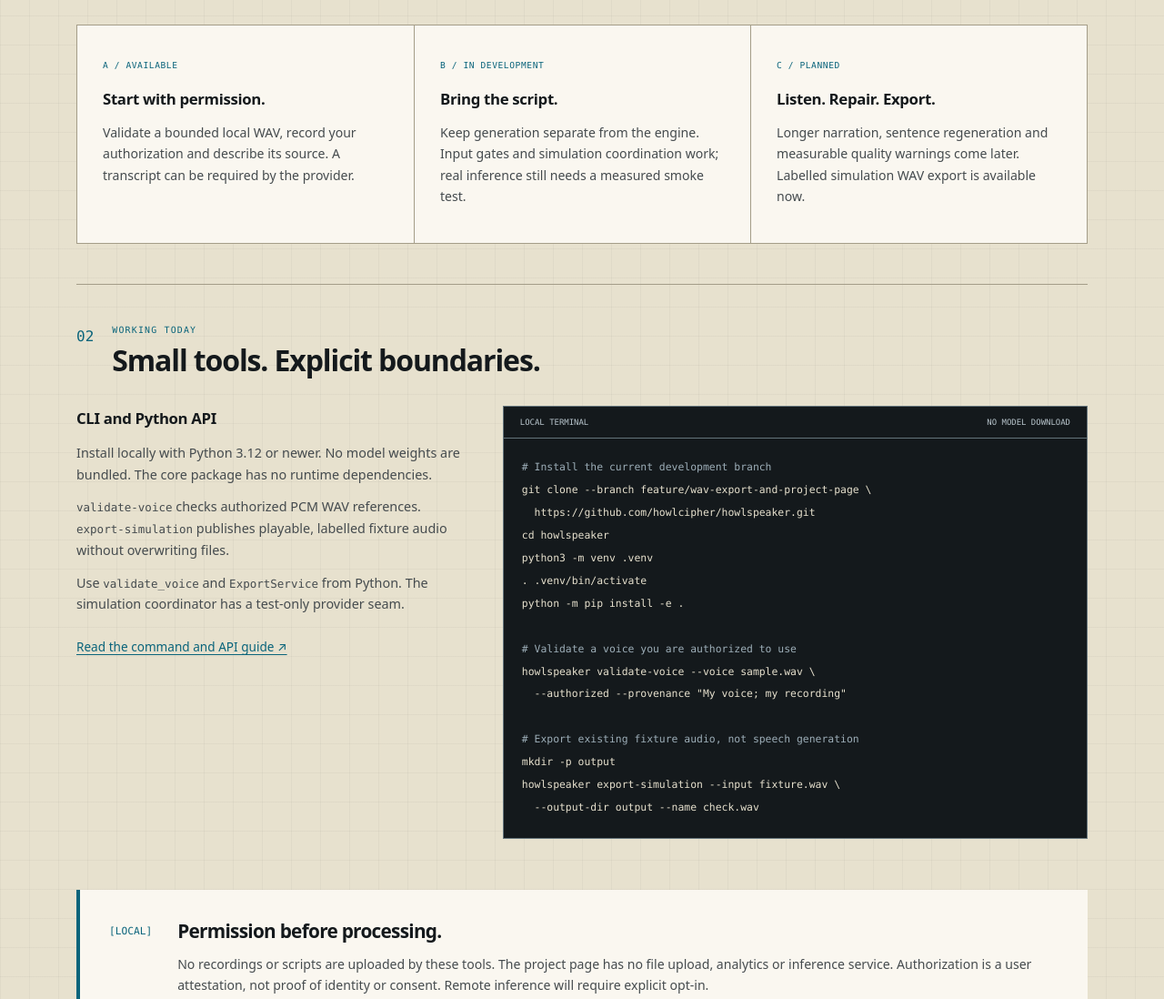
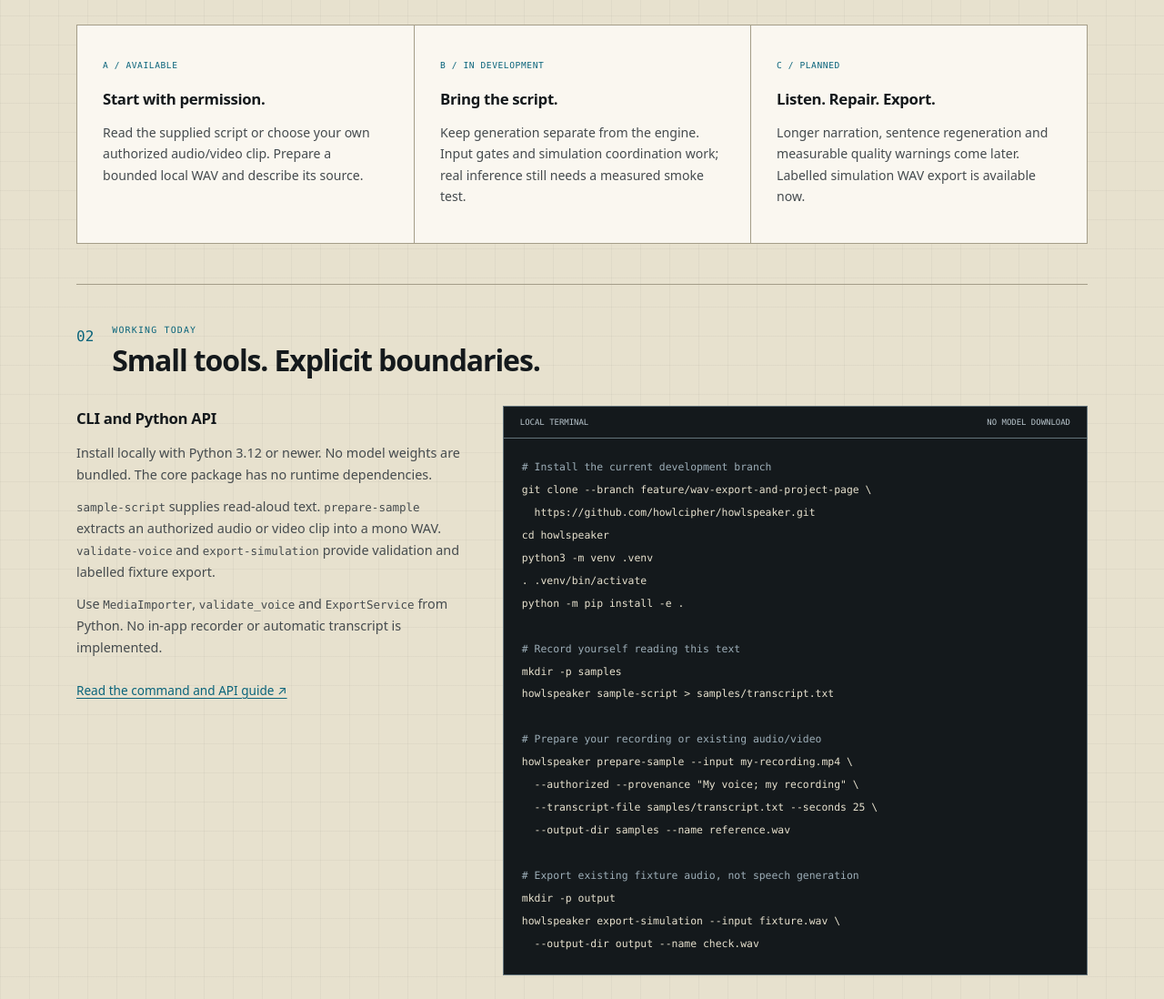
Before and after one commit to howlcipher/howlspeaker, a plain HTML site: page site/index.html in a window 1280 px wide. Shown: the part 943-2041 px from the top of the page at 91% size. Drawn offline with Linux system fonts and the light colour scheme.

Commit message:
docs: add recording and media preparation to project page

```diff
--- a/site/index.html
+++ b/site/index.html
@@ -51,7 +51,7 @@
           <h1 id="hero-title">Give your words<br>a voice.<br><em>Keep control.</em></h1>
           <p class="lead">A narration workbench built toward one job: turn your script and an authorized voice sample into a polished recording you can inspect, repair and reproduce.</p>
           <div class="actions"><a class="button primary" href="#tools">Try the local tools <span aria-hidden="true">↓</span></a><a class="button" href="https://github.com/howlcipher/howlspeaker">View on GitHub ↗</a></div>
-          <p class="fine">Available now: reference validation and labelled WAV export.<br>Voice synthesis, selective repair and quality reports are planned.</p>
+          <p class="fine">Available now: audio/video sample preparation and labelled WAV export.<br>Voice synthesis, selective repair and quality reports are planned.</p>
         </div>
         <figure class="signal-panel">
           <div class="panel-label"><span>01 / VOICE SIGNAL</span><span class="chip">DESIGN TARGET</span></div>
@@ -74,7 +74,7 @@
       <section id="workflow" class="section" aria-labelledby="workflow-title">
         <div class="section-heading"><span class="index">01</span><div><p class="eyebrow">THE PRODUCTION PATH</p><h2 id="workflow-title">From reference to recording.</h2></div></div>
         <div class="workflow-grid">
-          <article><span class="step">A / AVAILABLE</span><h3>Start with permission.</h3><p>Validate a bounded local WAV, record your authorization and describe its source. A transcript can be required by the provider.</p></article>
+          <article><span class="step">A / AVAILABLE</span><h3>Start with permission.</h3><p>Read the supplied script or choose your own authorized audio/video clip. Prepare a bounded local WAV and describe its source.</p></article>
           <article><span class="step">B / IN DEVELOPMENT</span><h3>Bring the script.</h3><p>Keep generation separate from the engine. Input gates and simulation coordination work; real inference still needs a measured smoke test.</p></article>
           <article><span class="step">C / PLANNED</span><h3>Listen. Repair. Export.</h3><p>Longer narration, sentence regeneration and measurable quality warnings come later. Labelled simulation WAV export is available now.</p></article>
         </div>
@@ -86,8 +86,8 @@
           <div>
             <h3>CLI and Python API</h3>
             <p>Install locally with Python 3.12 or newer. No model weights are bundled. The core package has no runtime dependencies.</p>
-            <p><code>validate-voice</code> checks authorized PCM WAV references. <code>export-simulation</code> publishes playable, labelled fixture audio without overwriting files.</p>
-            <p>Use <code>validate_voice</code> and <code>ExportService</code> from Python. The simulation coordinator has a test-only provider seam.</p>
+            <p><code>sample-script</code> supplies read-aloud text. <code>prepare-sample</code> extracts an authorized audio or video clip into a mono WAV. <code>validate-voice</code> and <code>export-simulation</code> provide validation and labelled fixture export.</p>
+            <p>Use <code>MediaImporter</code>, <code>validate_voice</code> and <code>ExportService</code> from Python. No in-app recorder or automatic transcript is implemented.</p>
             <a class="text-link" href="https://github.com/howlcipher/howlspeaker/blob/feature/wav-export-and-project-page/docs/CLI.md">Read the command and API guide ↗</a>
           </div>
           <div class="terminal">
@@ -100,9 +100,15 @@ python3 -m venv .venv
 . .venv/bin/activate
 python -m pip install -e .
 
-<span class="comment"># Validate a voice you are authorized to use</span>
-howlspeaker validate-voice --voice sample.wav \
-  --authorized --provenance "My voice; my recording"
+<span class="comment"># Record yourself reading this text</span>
+mkdir -p samples
+howlspeaker sample-script &gt; samples/transcript.txt
+
+<span class="comment"># Prepare your recording or existing audio/video</span>
+howlspeaker prepare-sample --input my-recording.mp4 \
+  --authorized --provenance "My voice; my recording" \
+  --transcript-file samples/transcript.txt --seconds 25 \
+  --output-dir samples --name reference.wav
 
 <span class="comment"># Export existing fixture audio, not speech generation</span>
 mkdir -p output
@@ -121,7 +127,7 @@ howlspeaker export-simulation --input fixture.wav \
         <div class="section-heading"><span class="index">03</span><div><p class="eyebrow">EVIDENCE BEFORE FEATURES</p><h2 id="roadmap-title">A gated path to narration.</h2></div></div>
         <ol class="roadmap">
           <li><span class="milestone">M0</span><div><h3>Feasibility &amp; foundation</h3><p>Package, baseline tests, engine comparison and verified resource-limit probes.</p></div><span class="state">COMPLETE</span></li>
-          <li class="current"><span class="milestone">M1</span><div><h3>Minimum viable voice generation</h3><p>Validation, simulation coordination and export work. Real speech remains blocked pending approved model setup and bounded inference.</p></div><span class="state">IN DEVELOPMENT</span></li>
+          <li class="current"><span class="milestone">M1</span><div><h3>Minimum viable voice generation</h3><p>Audio/video sample preparation, simulation coordination and export work. Real speech remains blocked pending approved model setup and bounded inference.</p></div><span class="state">IN DEVELOPMENT</span></li>
           <li><span class="milestone">M2–M4</span><div><h3>Production &amp; repair</h3><p>Ordered narration, selective regeneration and objective quality reports.</p></div><span class="state">PLANNED</span></li>
           <li><span class="milestone">M5–M6</span><div><h3>Local interface &amp; release</h3><p>A browser workflow, optional Howl integrations and reproducible installation.</p></div><span class="state">PLANNED</span></li>
         </ol>
```
